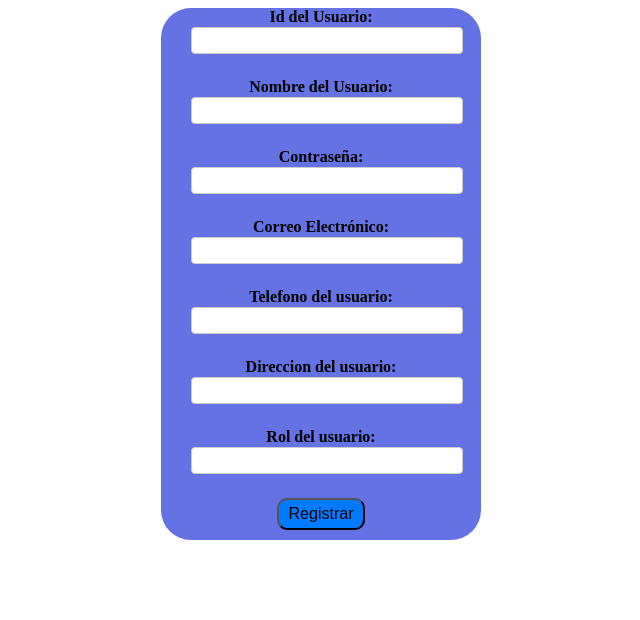
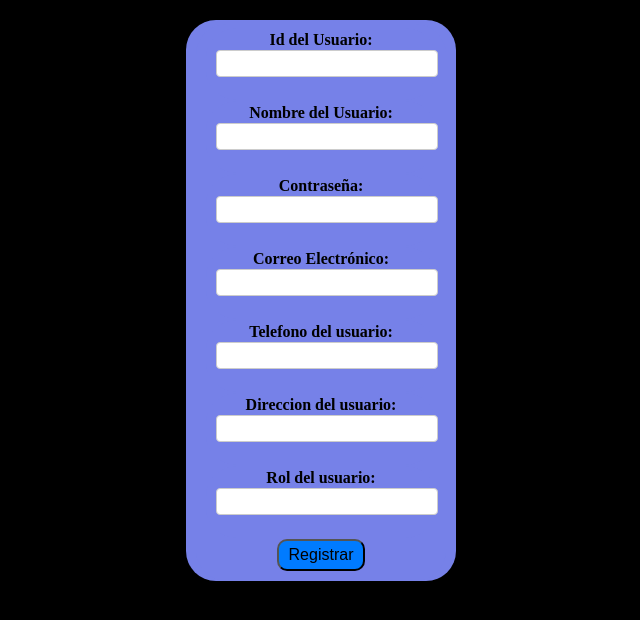
Before and after one commit to DiegoMartinez2094/Biblioteca_react, a React (Vite) app: page / in a window 1280 px wide. Shown: the top 620 px of the page, without its empty margins (319-959 px from the left). Built offline with nearby package versions, Linux system fonts and the light colour scheme.

Commit message:
style: :lipstick: style to user-register
file registro.css give to register form a new style

```diff
--- a/src/Components/login/registro.css
+++ b/src/Components/login/registro.css
@@ -1,14 +1,19 @@
 /* registro.css */
-
+body{
+  background-color: #000000;
+  margin-top: 20px;
+}
 /* Estilos para el contenedor principal del formulario */
 div {
-  max-width: 300px;
+  max-width: 250px;
   margin:1px auto;
   padding-left: 10px;
   padding-right: 10px;
-  background-color: #6472e3;
+  background-color: #7681e8;
   border-radius: 30px;
   text-align: center; /* Centro el contenido horizontalmente */
+  padding-top: 3px;
+
 }
 
 /* Estilos para las etiquetas de los campos */
@@ -20,9 +25,10 @@ label {
 }
 
 /* Estilos para los campos de entrada */
-input {
+input, select {
   padding: 5px;
-  margin-bottom: 5px; /* Añadido un valor de espacio entre campos */
+  margin-bottom: 5px;
+/* Añadido un valor de espacio entre campos */
   border: 1px solid #ccc;
   border-radius: 4px;
   width: 100%;
```
